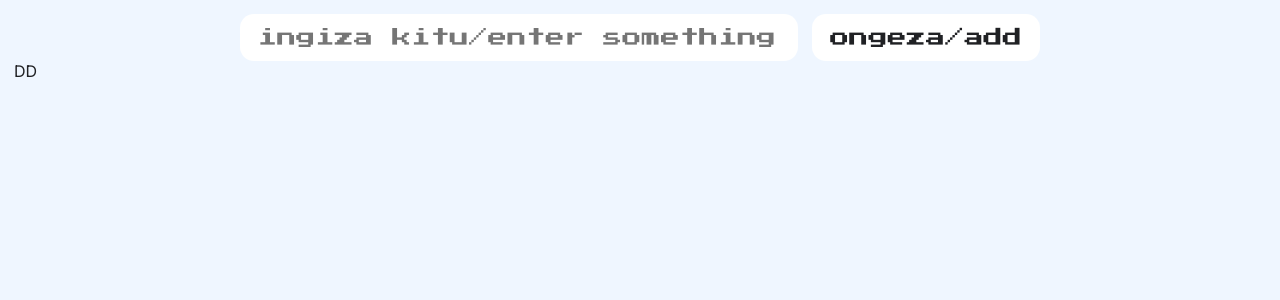
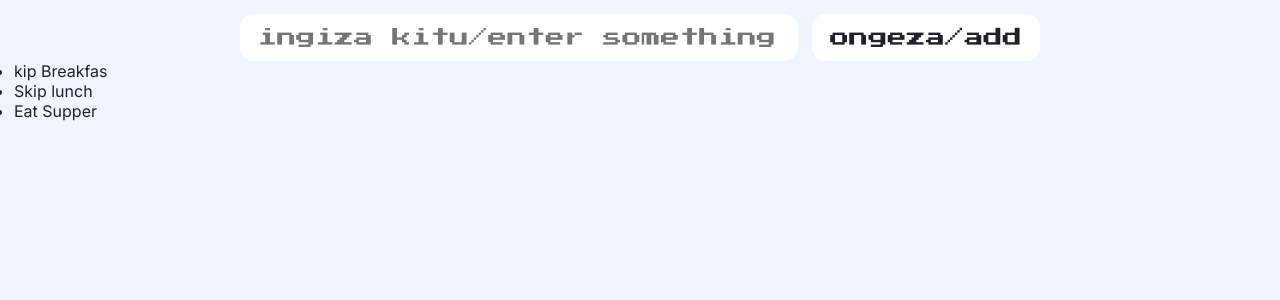
Before and after one commit to OsuwoJr/ReactJs-Kufanya-List, a React (Vite) app: page / in a window 1280 px wide. Shown: the top 300 px of the page. Built offline with nearby package versions, Linux system fonts and the light colour scheme.

Commit message:
Updated TodoList
added todos and mapped it with todo and todoIndex

```diff
--- a/src/components/TodoList.jsx
+++ b/src/components/TodoList.jsx
@@ -1,10 +1,21 @@
 import React from 'react'
 
 const TodoList = () => {
+    let todos = [
+        'kip Breakfas',
+        'Skip lunch',
+        'Eat Supper'
+    ]
   return (
-    <div>
-      DD
-    </div>
+
+    <ul>
+    {todos.map((todo, todoIndex)=>{
+        return (
+            <li keys={todoIndex}>{todo}</li>
+        )
+    })}
+    </ul>
+
   )
 }
 
```
